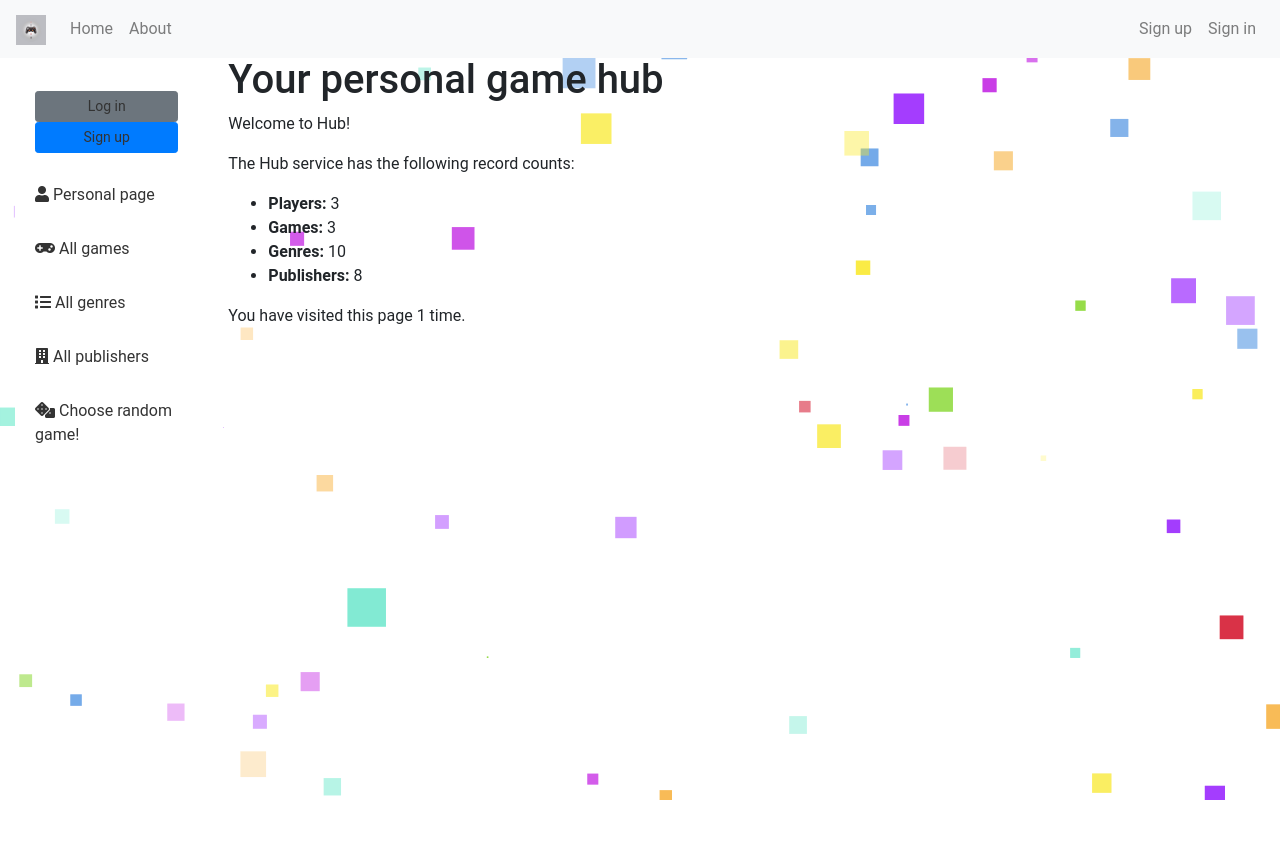
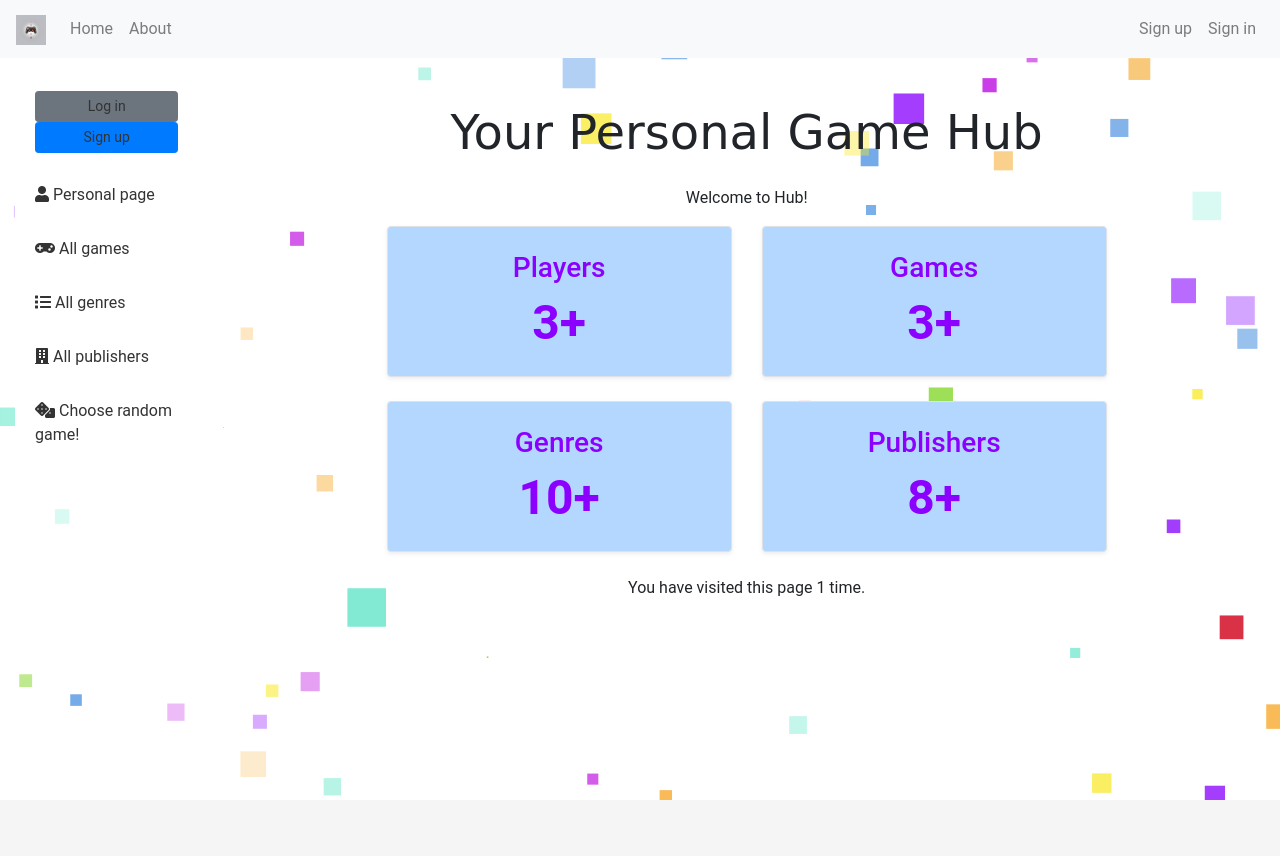
Before and after one commit to BornToLivee/game-hub, a Django app: page / in a window 1280 px wide. Run offline with Django 5.2, Linux system fonts and the light colour scheme; data comes from the database, SQL or seed files in the repository; parts of the project's set-up code (start-up, migrations or seed data) failed here and were passed over; some libraries are stand-ins or nearby versions.

Commit message:
refactor index.html main page making it better

```diff
--- a/static/css/styles.css
+++ b/static/css/styles.css
@@ -215,3 +215,76 @@ a:hover {
     left: 0;
     background: #ffffff;
 }
+/* Подключение шрифтов Google */
+@import url('https://fonts.googleapis.com/css2?family=Roboto:wght@400;500&family=Lobster&display=swap');
+
+/* Общие стили */
+body {
+    font-family: 'Roboto', sans-serif;
+    height: 100%;
+    margin: 0;
+    background-color: #f5f5f5;
+}
+
+.container {
+    max-width: 900px;
+    animation: fadeIn 1s ease-in-out;
+}
+
+h1 {
+    font-family: 'Lobster', cursive;
+    font-size: 3rem;
+    margin-bottom: 20px;
+}
+
+p {
+    font-weight: 400;
+}
+
+.info-link {
+    text-decoration: none;
+    color: inherit; /* Изменение цвета текста */
+}
+
+.info-box {
+    transition: transform 0.3s, box-shadow 0.3s;
+    padding: 60px 20px; /* Увеличенный padding для большего размера квадратов */
+    font-size: 1.5rem;
+    background-color: #b3d7ff; /* Изменение фона квадрата */
+    color: #8b00ff; /* Изменение цвета текста */
+}
+
+.info-box:hover {
+    transform: scale(1.05);
+    box-shadow: 0 8px 16px rgba(0,0,0,0.2);
+}
+
+.info-box h3 {
+    font-weight: 500;
+    margin-bottom: 10px;
+}
+
+.info-box p {
+    font-size: 3rem; /* Увеличенный размер текста для количества */
+    font-weight: 700;
+    margin: 0;
+}
+
+/* Анимация появления */
+@keyframes fadeIn {
+    from {
+        opacity: 0;
+        transform: translateY(20px);
+    }
+    to {
+        opacity: 1;
+        transform: translateY(0);
+    }
+}
+
+/* Дополнительные стили для двух квадратов в ряд */
+@media (min-width: 768px) {
+    .info-box {
+        padding: 80px 20px; /* Увеличенный padding для большего размера квадратов на больших экранах */
+    }
+}
--- a/templates/game/index.html
+++ b/templates/game/index.html
@@ -1,19 +1,43 @@
 {% extends "base.html" %}
 
 {% block content %}
-
-<h1>Your personal game hub</h1>
-<p>Welcome to Hub!</p>
-<p>The Hub service has the following record counts:</p>
-<ul>
-  <li><strong>Players:</strong> {{ num_players }}</li>
-  <li><strong>Games:</strong> {{ num_games }}</li>
-  <li><strong>Genres:</strong> {{ num_genres }}</li>
-  <li><strong>Publishers:</strong> {{ num_publishers }}</li>
-</ul>
-
-<p>You have visited this page
-  {{ num_visits }} time{{ num_visits|pluralize }}.
-</p>
-
+  <div class="container mt-5">
+    <h1 class="text-center mb-4">Your Personal Game Hub</h1>
+    <p class="text-center">Welcome to Hub!</p>
+    <div class="row text-center justify-content-center">
+      <div class="col-md-5 mb-4">
+        <a href="{% url 'game:personal-page' %}" class="info-link">
+          <div class="info-box p-4 border rounded shadow-sm">
+            <h3>Players</h3>
+            <p class="display-4">{{ num_players }}+</p>
+          </div>
+        </a>
+      </div>
+      <div class="col-md-5 mb-4">
+        <a href="{% url 'game:game-list' %}" class="info-link">
+          <div class="info-box p-4 border rounded shadow-sm">
+            <h3>Games</h3>
+            <p class="display-4">{{ num_games }}+</p>
+          </div>
+        </a>
+      </div>
+      <div class="col-md-5 mb-4">
+        <a href="{% url 'game:genre-list' %}" class="info-link">
+          <div class="info-box p-4 border rounded shadow-sm">
+            <h3>Genres</h3>
+            <p class="display-4">{{ num_genres }}+</p>
+          </div>
+        </a>
+      </div>
+      <div class="col-md-5 mb-4">
+        <a href="{% url 'game:publisher-list' %}" class="info-link">
+          <div class="info-box p-4 border rounded shadow-sm">
+            <h3>Publishers</h3>
+            <p class="display-4">{{ num_publishers }}+</p>
+          </div>
+        </a>
+      </div>
+    </div>
+    <p class="text-center">You have visited this page {{ num_visits }} time{{ num_visits|pluralize }}.</p>
+  </div>
 {% endblock %}
```
Also changed, not shown: game/migrations/0007_alter_game_genre.py (added).
